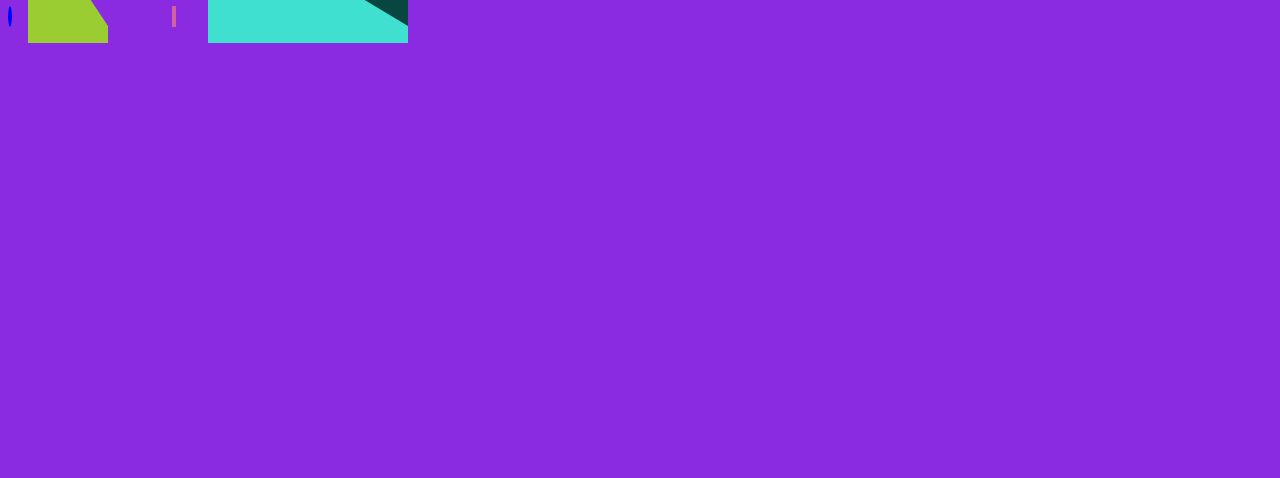
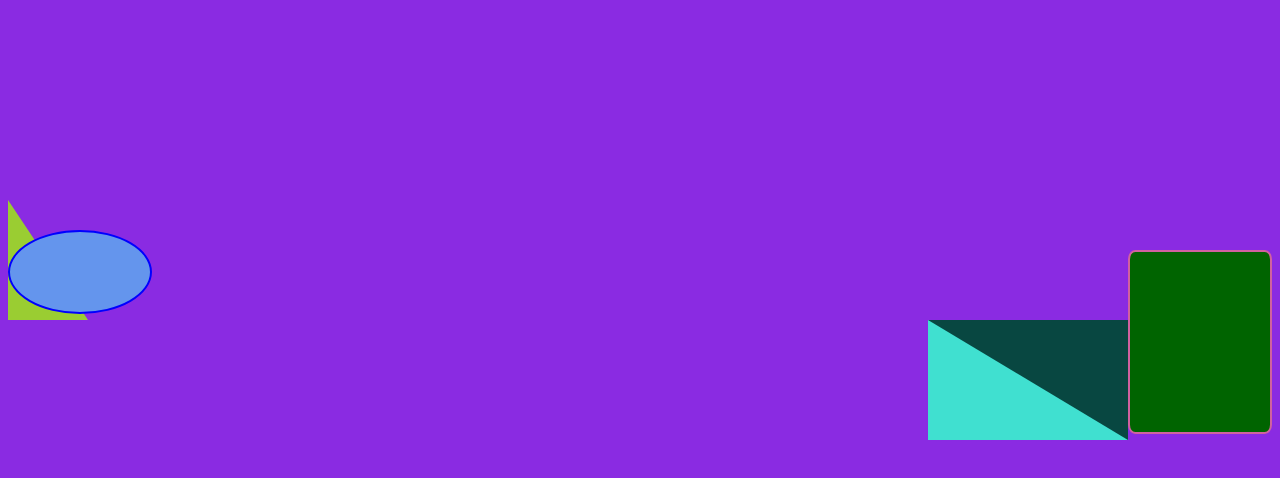
Before and after one commit to wdl-creampuff/css2project3, a plain HTML site: page span.html in a window 1280 px wide. Drawn offline with Linux system fonts and the light colour scheme.

Commit message:
Update span.html

```diff
--- a/span.html
+++ b/span.html
@@ -11,47 +11,43 @@
     </head>
     <body style="background-color: blueviolet;">
         <style>
-        #s1{
+        .s1{
+            float: left;
+            margin-top: 30px;
             background-color: cornflowerblue;
             width: 140px;
-            height: 60px;
-            margin-top: 20%;
-            margin-left: 0px;
+            height: 80px;
             border: 2px solid blue;
             border-radius: 50%;
         }
-        #s2{
+        .s2{
+            float: right;
+            margin-top: 50px;
             background-color:darkgreen;
             width: 140px;
-            height:180px;
-            margin-top: 10px;
-            margin-left: 160px;
+            height: 180px;
             border: 2px solid rgb(209, 97, 159);
             border-radius: 5%;
         }
-        #s3{
+        .s3{
+            margin-top: 200px;
             width: 0px;
             height: 0px;
-            margin-top: 20px;
-            margin-left: 20px;
             border-top: 120px solid transparent;
             border-left: 80px solid yellowgreen;
         }
-        #s4{
+        .s4{
+            float: right;
             background-color: turquoise;
             width: 0px;
             height: 0px;
-            margin-left: 100px;
             border-top: 120px solid rgb(8, 71, 65);
             border-left: 200px solid transparent;
         }
         </style>
-        <span id="s1"></span>
-
-        <span id="s2"></span>
-        <br>
-        <span id="s3"></span>
-        <span id="s4"></span>
-
+        <div class="s1"></div>
+        <div class="s2"></div>
+        <div class="s3"></div>
+        <div class="s4"></div>
     </body>
 </html>
```
